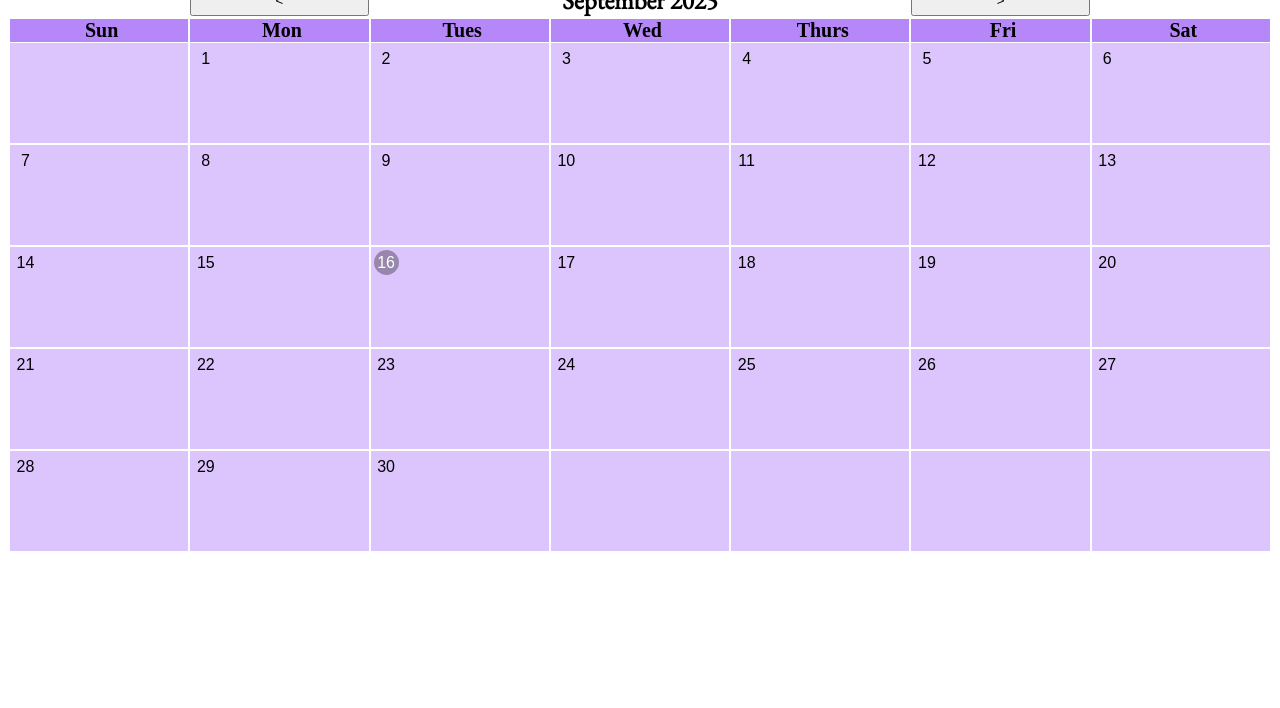
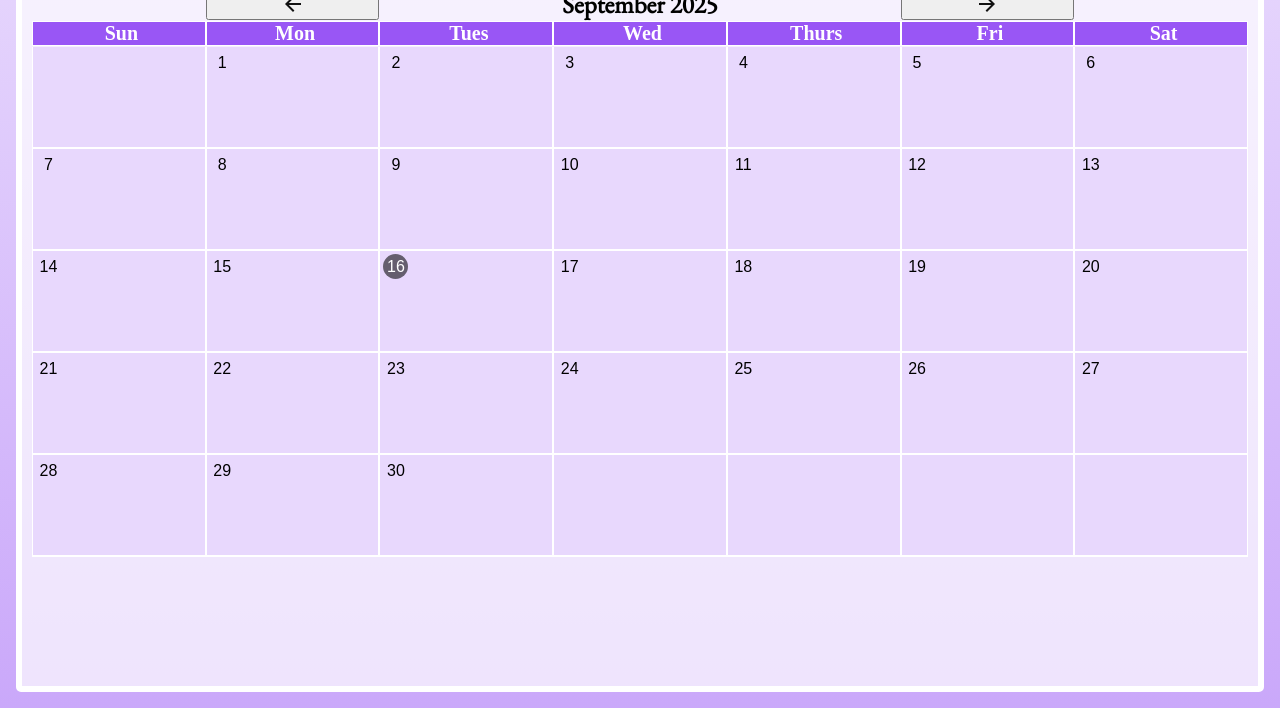
Before and after one commit to matthewjlewis93/wine30, an Eleventy site: page src/index.html in a window 1280 px wide. Shown: the part 719-1427 px from the top of the page. Before the commit the page ends 1399 px from the top, so only its background shows below. Built offline with nearby package versions, Linux system fonts and the light colour scheme; Eleventy itself is replaced by a stand-in of ours; files that its build step writes are made by us from their sources; a web font is replaced by a local one.

Commit message:
calendar css

```diff
--- a/public/index.css
+++ b/public/index.css
@@ -1,7 +1,7 @@
 body {
   margin: 0px;
   background-image: linear-gradient(white, #caa8fa);
-  background-size: contain;
+  /* background-size: contain; */
   /* height: 100vh; */
 }
 h2 {
@@ -47,14 +47,12 @@
 }
 
 #hours-div {
-  /* color: white; */
   padding: 5px 0px;
   margin: 10px;
   width: 80%;
   max-width: 1000px;
   min-width: fit-content;
   height: 80%;
-
   background-color: hsl(266, 92%, 90%, 70%);
   display: grid;
   grid-template-columns: auto max-content;
@@ -63,18 +61,19 @@
 
 #calendar {
   padding: 10px;
-  background-color: white;
+  margin: 1rem;
+  background-color: #ffffffb0;
+  border: 6px solid white;
+  border-radius: 5px;
   min-height: 775px;
 }
 
 #calendar>* {
   display: grid;
-  gap: 2px;
   grid-template-columns: repeat(7, 1fr);
 }
 
 #calendar-body {
-  /* border: 2px solid white; */
   background-color: white;
 }
 
@@ -84,7 +83,10 @@
 }
 
 .calendar-day {
-  background-color: hsl(265, 89%, 88%);
+  background-color: hsl(265, 89%, 92%);
+  border-top: 0px;
+  border-bottom: 2px solid white;
+  border-inline: 1px solid white;
   position: relative;
   height: 100px;
 }
@@ -101,16 +103,18 @@
 }
 
 .todays-date {
-  background-color: #00000050;
+  background-color: #00000090;
   color: white;
 }
 
 .day-name {
   margin: 1px 0px;
   font-size: 20px;
+  color: white;
   text-align: center;
   padding-left: 5px;
-  background-color: hsl(265, 89%, 75%);
+  background-color: hsl(265, 89%, 65%);
+  border: 1px solid white;
 }
 
 #month-name {
@@ -118,3 +122,7 @@
   font-size: 25px;
   font-family: EB Garamond, serif;
 }
+
+svg {
+  vertical-align: middle;
+}
--- a/src/_includes/partials/calendar.html
+++ b/src/_includes/partials/calendar.html
@@ -2,7 +2,7 @@
 <section id="calendar">
     <div id="calendar-head">
         <h2 style="grid-column: span 7;">Event Calendar</h2>
-        <span></span><button style="display: inline" onclick="changeMonth(-1)"><</button><h4 style="grid-column: span 3; text-align: center;" id="month-name"></h4><button style="display: inline" onclick="changeMonth(1)">></button><span></span>
+        <span></span><button onclick="changeMonth(-1)"><svg xmlns="http://www.w3.org/2000/svg" height="24px" viewBox="0 -960 960 960" width="24px" fill="#111"><path d="m313-440 224 224-57 56-320-320 320-320 57 56-224 224h487v80H313Z"/></svg></button><h4 style="grid-column: span 3; text-align: center;" id="month-name"></h4><button onclick="changeMonth(1)"><svg xmlns="http://www.w3.org/2000/svg" height="24px" viewBox="0 -960 960 960" width="24px" fill="#111"><path d="M647-440H160v-80h487L423-744l57-56 320 320-320 320-57-56 224-224Z"/></svg></button><span></span>
 
         <h5 class="day-name">Sun</h5>
         <h5 class="day-name">Mon</h5>
--- a/src/index.css
+++ b/src/index.css
@@ -1,7 +1,7 @@
 body {
   margin: 0px;
   background-image: linear-gradient(white, #caa8fa);
-  background-size: contain;
+  /* background-size: contain; */
   /* height: 100vh; */
 }
 h2 {
@@ -47,14 +47,12 @@
 }
 
 #hours-div {
-  /* color: white; */
   padding: 5px 0px;
   margin: 10px;
   width: 80%;
   max-width: 1000px;
   min-width: fit-content;
   height: 80%;
-
   background-color: hsl(266, 92%, 90%, 70%);
   display: grid;
   grid-template-columns: auto max-content;
@@ -63,18 +61,19 @@
 
 #calendar {
   padding: 10px;
-  background-color: white;
+  margin: 1rem;
+  background-color: #ffffffb0;
+  border: 6px solid white;
+  border-radius: 5px;
   min-height: 775px;
 }
 
 #calendar>* {
   display: grid;
-  gap: 2px;
   grid-template-columns: repeat(7, 1fr);
 }
 
 #calendar-body {
-  /* border: 2px solid white; */
   background-color: white;
 }
 
@@ -84,7 +83,10 @@
 }
 
 .calendar-day {
-  background-color: hsl(265, 89%, 88%);
+  background-color: hsl(265, 89%, 92%);
+  border-top: 0px;
+  border-bottom: 2px solid white;
+  border-inline: 1px solid white;
   position: relative;
   height: 100px;
 }
@@ -101,16 +103,18 @@
 }
 
 .todays-date {
-  background-color: #00000050;
+  background-color: #00000090;
   color: white;
 }
 
 .day-name {
   margin: 1px 0px;
   font-size: 20px;
+  color: white;
   text-align: center;
   padding-left: 5px;
-  background-color: hsl(265, 89%, 75%);
+  background-color: hsl(265, 89%, 65%);
+  border: 1px solid white;
 }
 
 #month-name {
@@ -118,3 +122,7 @@
   font-size: 25px;
   font-family: EB Garamond, serif;
 }
+
+svg {
+  vertical-align: middle;
+}
```
Also changed, not shown: public/index.html (+1 -1 lines).
